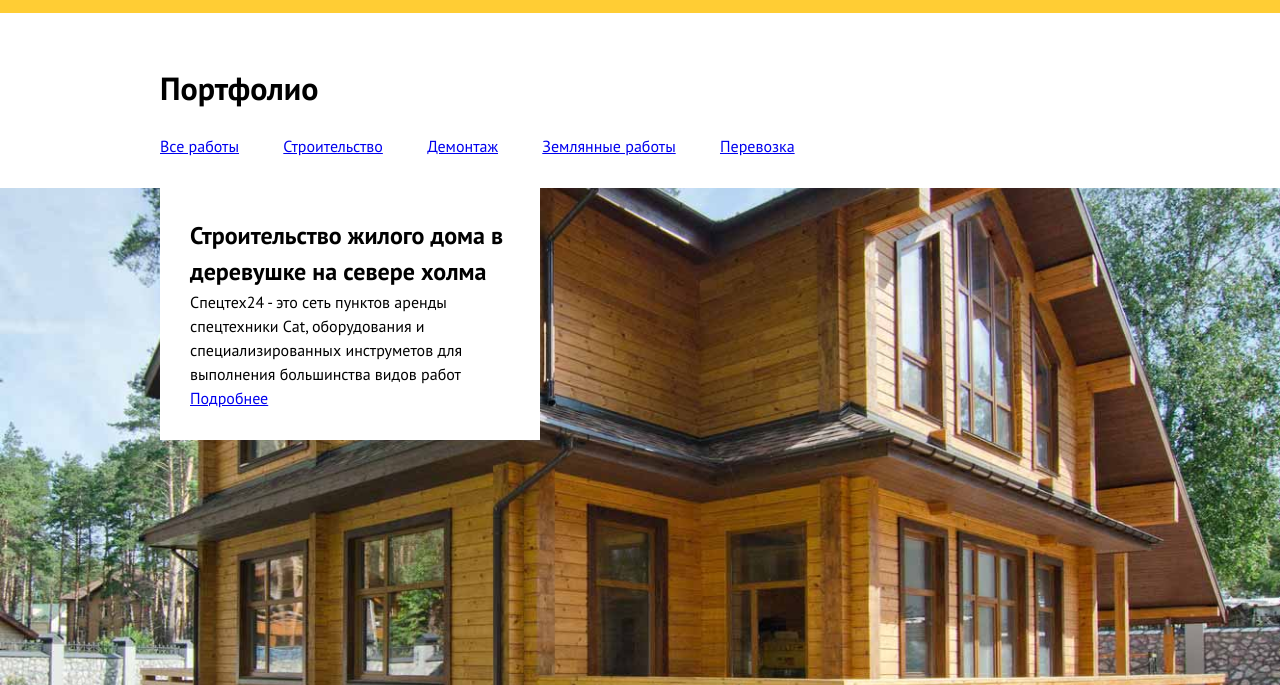
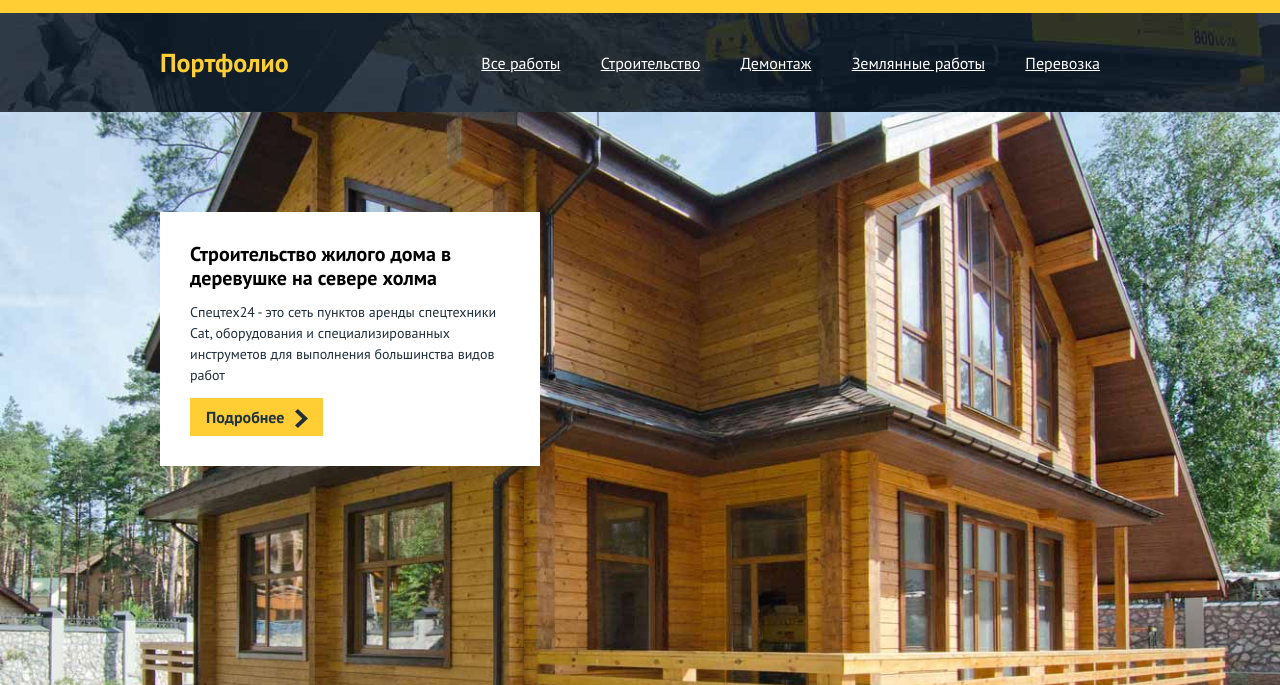
Before and after one commit to gamidovich/spetsteh, a plain HTML site: page portfolio.html in a window 1280 px wide. Shown: the part 64-749 px from the top of the page. Drawn offline with Linux system fonts and the light colour scheme.

Commit message:
Портфолио 98%

```diff
--- a/css/style.css
+++ b/css/style.css
@@ -703,28 +703,59 @@ footer {
 
 /* Описание страинцы */
 
+.main-description__title-portfolio {
+	min-width: 220px;
+	margin-right: 20px;
+}
+
+.main-description--portfolio {
+	background-image: url(../img/ekskavator3.jpg);
+	background-size: cover;
+	background-repeat: no-repeat;
+	background-position: center;
+}
+
+.main-description-title-portfolio-name {
+	margin: 0;
+	font-size: 26px;
+	color: #ffcd34;
+}
+
+.main-description__menu-portfolio {
+	min-width: 700px;
+	text-align: right;
+}
+
+.main-description-menu-portfolio-list {
+	padding-top: 8px;
+	display: inline-block;
+}
+.main-description-menu-portfolio-list__item {
+	display: inline-block;
+	margin-right: 36px;
+}
+
+.main-description-menu-portfolio-list__item:last-child {
+	margin-right: 0;
+}
+
+.main-description-menu-portfolio-list__item a:link,
+.main-description-menu-portfolio-list__item a:visited {
+	color: #fff;
+}
+
+.main-description-menu-portfolio-list__item a:hover {
+	font-weight: bold;
+}
+
+.main-description-menu-portfolio-list__item a:active {
+	text-decoration: none;
+}
+
 .screens-item__description {
 	width: 320px;
 	padding: 30px;
 	background-color: #fff;
-}
-
-.main-description__title {
-	min-width: 220px;
-	margin-right: 20px;
-}
-
-.main-description__menu {
-	min-width: 700px;
-}
-
-.main-description-menu-list__item {
-	display: inline-block;
-	margin-right: 40px;
-}
-
-.main-description-menu-list__item:last-child {
-	margin-right: 0;
 }
 
 .screens-item {
@@ -732,6 +763,7 @@ footer {
 	background-repeat: no-repeat;
 	background-size: cover;
 	min-height: 500px;
+	padding-top: 100px;
 }
 
 .screens-item--1 {
@@ -745,3 +777,67 @@ footer {
 .screens-item--3 {
 	background-image: url(../img/home3.jpg);
 }
+
+.screens-item-description-title {
+	font-size: 20px;
+	line-height: 1.2;
+}
+
+.screens-item-description-description {
+	margin: 12px 0;
+	font-size: 14px;
+	color: #202e3b;
+}
+
+.screens-item-description-btn:link,
+.screens-item-description-btn:visited {
+	position: relative;
+	display: inline-block;
+	background-color: #ffcd34;
+	text-decoration: none;
+	color: #1d333f;
+	font-weight: bold;
+	padding: 7px 38px 7px 16px ;
+}
+
+.screens-item-description-btn:hover {
+	background-color: #ffd966;
+}
+
+.screens-item-description-btn:active {
+	background-color: #f6bf16;
+}
+
+.screens-item-description-btn:after {
+	position: absolute;
+	top: 50%;
+	right: 14px;
+	margin-top: -8px;
+	content: "";
+	display: inline-block;
+	width: 14px;
+	height: 20px;
+	background-image: url(../img/arrow-right.png);
+	background-repeat: no-repeat;
+}
+
+
+.dowlond-file:link,
+.dowlond-file:visited {
+	display: block;
+	padding: 8px 10px 8px 35px;
+	background-color: #354b60;
+	color: #fff;
+	text-decoration: none;
+	background-image: url(../img/download.png);
+	background-repeat: no-repeat;
+	background-position: 10px center;
+}
+
+.dowlond-file:hover {
+	background-color: #46617a;
+}
+
+.dowlond-file:active {
+	background-color: #567999;
+}
--- a/portfolio.html
+++ b/portfolio.html
@@ -26,18 +26,18 @@
 			</div>
 		</header>
 		<main>
-			<div class="main-description clearfix">
+			<div class="main-description main-description--portfolio clearfix">
 				<div class="container">
-					<div class="main-description__title left">
-						<h1 class="main-title">Портфолио</h1>
+					<div class="main-description__title-portfolio left">
+						<h1 class="main-description-title-portfolio-name">Портфолио</h1>
 					</div>
-					<div class="main-description__menu left">
-						<ul class="main-description-menu-list">
-							<li class="main-description-menu-list__item"><a href="#">Все работы</a></li>
-							<li class="main-description-menu-list__item description-active"><a href="#">Строительство</a></li>
-							<li class="main-description-menu-list__item"><a href="#">Демонтаж</a></li>
-							<li class="main-description-menu-list__item"><a href="#">Землянные работы</a></li>
-							<li class="main-description-menu-list__item"><a href="#">Перевозка</a></li>
+					<div class="main-description__menu-portfolio left">
+						<ul class="main-description-menu-portfolio-list">
+							<li class="main-description-menu-portfolio-list__item"><a href="#">Все работы</a></li>
+							<li class="main-description-menu-portfolio-list__item description-active"><a href="#">Строительство</a></li>
+							<li class="main-description-menu-portfolio-list__item"><a href="#">Демонтаж</a></li>
+							<li class="main-description-menu-portfolio-list__item"><a href="#">Землянные работы</a></li>
+							<li class="main-description-menu-portfolio-list__item"><a href="#">Перевозка</a></li>
 						</ul>
 					</div>
 				</div>
```
Also changed, not shown: img/arrow-right.png (added), img/ekskavator3.jpg (added).
